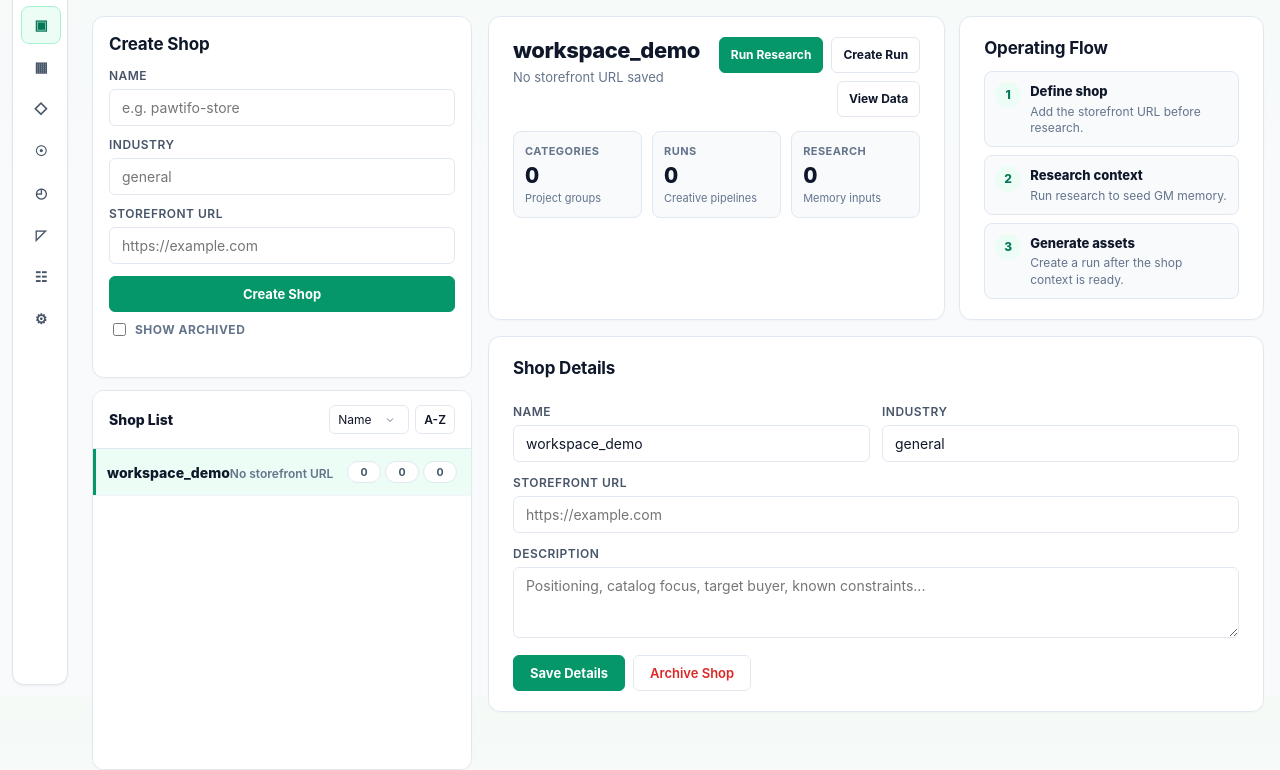
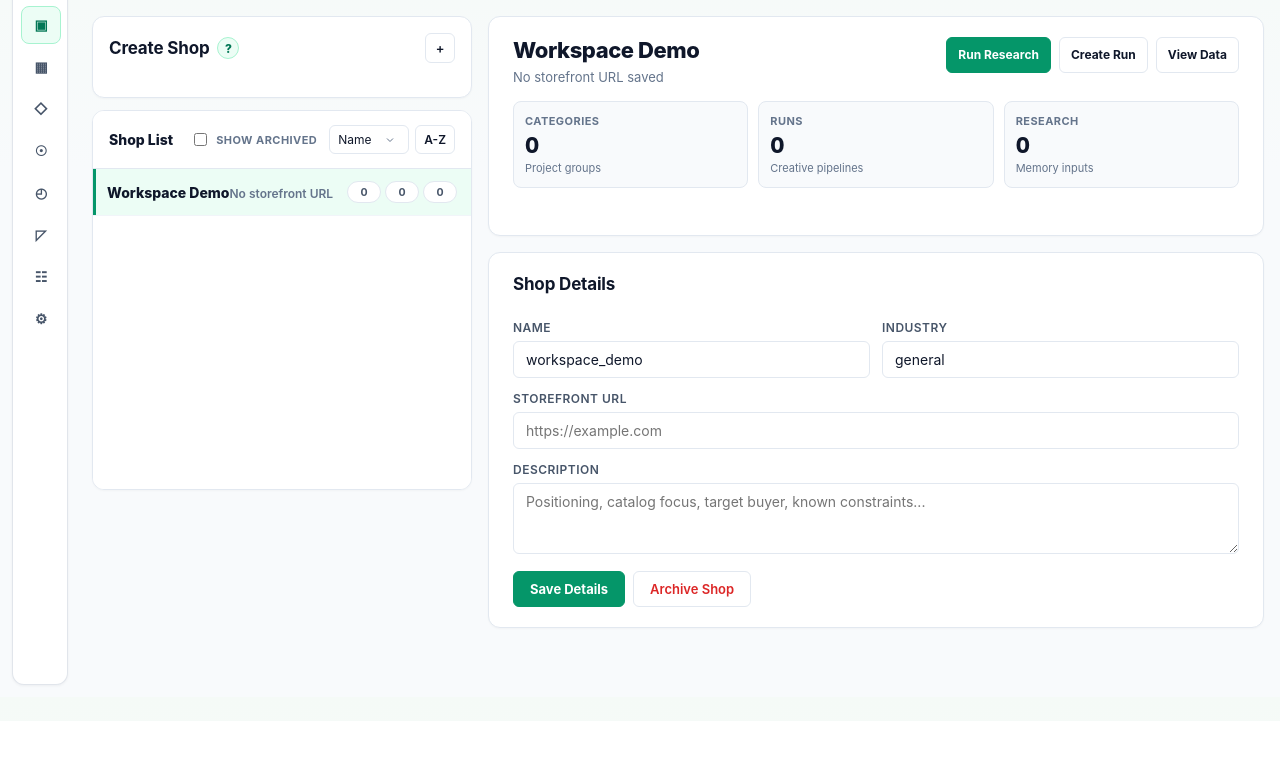
Before and after one commit to xysterical/crispy, a FastAPI app: page /dashboard/shops in a window 1280 px wide. Shown: the part 103-873 px from the top of the page. After the commit the page ends 789 px from the top, so only its background shows below. Run offline with FastAPI, Linux system fonts and the light colour scheme; data comes from the database, SQL or seed files in the repository; data that the repository does not hold is empty; some libraries are stand-ins or nearby versions.

Commit message:
fix: refine shop dashboard layout

```diff
--- a/app/templates/shops.html
+++ b/app/templates/shops.html
@@ -8,10 +8,19 @@
   .shops-layout { display: grid; grid-template-columns: minmax(280px, 380px) minmax(0, 1fr); gap: 16px; align-items: start; }
   .shops-sidebar { display: grid; gap: 12px; position: sticky; top: 16px; }
   .shops-create-card { padding: 16px; }
+  .create-card-head { display: flex; justify-content: space-between; align-items: center; gap: 10px; }
+  .create-card-title { display: inline-flex; align-items: center; gap: 8px; }
+  .create-toggle { width: 30px; height: 30px; padding: 0; border-radius: var(--radius-sm); display: inline-grid; place-items: center; }
+  .create-body { margin-top: 12px; display: grid; gap: 10px; }
+  .shops-create-card.is-collapsed .create-body { display: none; }
+  .flow-help { position: relative; display: inline-flex; align-items: center; }
+  .flow-help-button { width: 22px; height: 22px; padding: 0; border-radius: 999px; display: inline-grid; place-items: center; color: var(--accent-dark); background: var(--green-50); border-color: var(--green-200); font-size: 12px; font-weight: 800; }
+  .flow-tooltip { position: absolute; left: 0; top: 28px; z-index: 20; width: 292px; padding: 12px; border: 1px solid var(--line); border-radius: var(--radius); background: #fff; box-shadow: var(--shadow-lg); opacity: 0; transform: translateY(-4px); pointer-events: none; transition: opacity 140ms ease, transform 140ms ease; }
+  .flow-help:hover .flow-tooltip, .flow-help:focus-within .flow-tooltip { opacity: 1; transform: translateY(0); pointer-events: auto; }
   .shops-list-card { padding: 0; overflow: hidden; }
   .shops-list-head { display: flex; justify-content: space-between; align-items: center; gap: 10px; padding: 14px 16px; border-bottom: 1px solid var(--line); background: #fff; }
   .shops-list-title { font-size: 14px; font-weight: 760; }
-  .shops-list-tools { display: flex; gap: 6px; align-items: center; }
+  .shops-list-tools { display: flex; gap: 6px; align-items: center; flex-wrap: wrap; justify-content: flex-end; }
   .shops-list-tools select, .shops-list-tools button { width: auto; min-width: 0; padding: 6px 8px; font-size: 12px; }
   .shops-list { max-height: calc(100vh - 280px); min-height: 320px; overflow: auto; background: #fff; }
   .shop-list-item { width: 100%; display: grid; grid-template-columns: minmax(0, 1fr) auto; gap: 10px; align-items: center; padding: 12px 14px; border: 0; border-bottom: 1px solid var(--line-light); border-radius: 0; text-align: left; background: #fff; }
@@ -22,7 +31,7 @@
   .shop-count-stack { display: flex; gap: 4px; flex-wrap: wrap; justify-content: flex-end; }
   .shop-count-chip { min-width: 34px; padding: 3px 6px; border: 1px solid var(--line); border-radius: 999px; background: #fff; color: var(--text-secondary); font-size: 11px; font-weight: 700; text-align: center; font-variant-numeric: tabular-nums; }
   .shops-workspace { display: grid; gap: 16px; }
-  .shop-detail-top { display: grid; grid-template-columns: minmax(0, 1.2fr) minmax(240px, 0.8fr); gap: 14px; align-items: stretch; }
+  .shop-detail-top { display: block; }
   .shop-profile-card { min-height: 220px; }
   .shop-profile-head { display: flex; justify-content: space-between; gap: 12px; align-items: flex-start; margin-bottom: 14px; }
   .shop-profile-title { font-size: 22px; font-weight: 820; letter-spacing: -0.02em; line-height: 1.2; }
@@ -37,7 +46,6 @@
   .metric-label { color: var(--muted); font-size: 11px; font-weight: 740; text-transform: uppercase; letter-spacing: 0.04em; }
   .metric-value { margin-top: 4px; font-size: 22px; line-height: 1; font-weight: 820; font-variant-numeric: tabular-nums; }
   .metric-note { margin-top: 4px; color: var(--muted); font-size: 11px; }
-  .workflow-card { background: #fff; }
   .workflow-list { display: grid; gap: 8px; }
   .workflow-item { display: grid; grid-template-columns: 26px minmax(0, 1fr); gap: 9px; align-items: start; padding: 10px; border: 1px solid var(--line); border-radius: var(--radius); background: var(--gray-50); }
   .workflow-index { width: 26px; height: 26px; display: grid; place-items: center; border-radius: 999px; background: var(--green-50); color: var(--accent-dark); font-size: 12px; font-weight: 800; }
@@ -53,7 +61,7 @@
   .shop-status-line.error { color: var(--danger); }
   .empty-shop-state { min-height: 420px; display: grid; place-items: center; text-align: center; color: var(--muted); }
   .empty-shop-state strong { display: block; color: var(--text); font-size: 16px; margin-bottom: 4px; }
-  .archived-toggle { display: inline-flex; align-items: center; gap: 6px; margin-top: 8px; color: var(--muted); font-size: 12px; font-weight: 650; }
+  .archived-toggle { display: inline-flex; align-items: center; gap: 6px; margin: 0 6px 0 0; color: var(--muted); font-size: 11px; font-weight: 700; text-transform: uppercase; letter-spacing: 0.04em; white-space: nowrap; }
   .archived-toggle input { width: auto; }
   @media (max-width: 980px) {
     .shops-layout, .shop-detail-top, .shop-edit-grid { grid-template-columns: 1fr; }
@@ -86,19 +94,29 @@
 
     <div class="shops-layout">
       <aside class="shops-sidebar">
-        <section class="card shops-create-card">
-          <h2>Create Shop</h2>
-          <div class="row">
+        <section class="card shops-create-card" id="create-shop-card">
+          <div class="create-card-head">
+            <div class="create-card-title">
+              <h2 style="margin-bottom:0;">Create Shop</h2>
+              <span class="flow-help">
+                <button class="flow-help-button" type="button" aria-label="Shop workflow help">?</button>
+                <span class="flow-tooltip" role="tooltip">
+                  <span class="workflow-list">
+                    <span class="workflow-item"><span class="workflow-index">1</span><span><span class="workflow-title">Define shop</span><span class="workflow-copy">Save the storefront URL and industry before research.</span></span></span>
+                    <span class="workflow-item"><span class="workflow-index">2</span><span><span class="workflow-title">Research context</span><span class="workflow-copy">Run research to seed GM memory.</span></span></span>
+                    <span class="workflow-item"><span class="workflow-index">3</span><span><span class="workflow-title">Generate assets</span><span class="workflow-copy">Create runs from the selected shop context.</span></span></span>
+                  </span>
+                </span>
+              </span>
+            </div>
+            <button class="create-toggle" id="create-shop-toggle" type="button" onclick="toggleCreateShop()" aria-expanded="true" aria-controls="create-shop-body">-</button>
+          </div>
+          <div class="create-body" id="create-shop-body">
             <div><label>Name</label><input id="new-shop-name" placeholder="e.g. pawtifo-store" /></div>
+            <div><label>Industry</label><input id="new-shop-industry" placeholder="general" /></div>
+            <div><label>Storefront URL</label><input id="new-shop-url" type="url" placeholder="https://example.com" /></div>
+            <button class="primary" id="btn-create-shop" type="button" onclick="createShop()" style="width:100%;">Create Shop</button>
           </div>
-          <div class="row" style="margin-top:10px;">
-            <div><label>Industry</label><input id="new-shop-industry" placeholder="general" /></div>
-          </div>
-          <div class="row" style="margin-top:10px;">
-            <div><label>Storefront URL</label><input id="new-shop-url" type="url" placeholder="https://example.com" /></div>
-          </div>
-          <button class="primary" id="btn-create-shop" type="button" onclick="createShop()" style="width:100%;margin-top:12px;">Create Shop</button>
-          <label class="archived-toggle"><input id="include-archived" type="checkbox" onchange="loadShops()" /> Show archived</label>
           <div id="create-status" class="shop-status-line"></div>
         </section>
 
@@ -106,6 +124,7 @@
           <div class="shops-list-head">
             <div class="shops-list-title">Shop List</div>
             <div class="shops-list-tools">
+              <label class="archived-toggle"><input id="include-archived" type="checkbox" onchange="loadShops()" /> Show archived</label>
               <select id="shop-sort-key" onchange="renderShopList()">
                 <option value="name">Name</option>
                 <option value="run_count">Runs</option>
@@ -161,6 +180,17 @@
       el.className = "shop-status-line" + (tone ? " " + tone : "");
     }
 
+    function displayShopName(name) {
+      const raw = String(name || "").trim();
+      if (!raw) return "";
+      if (!/[-_]/.test(raw)) return raw;
+      return raw
+        .split(/[-_]+/)
+        .filter(Boolean)
+        .map(part => part.length <= 3 ? part.toUpperCase() : part.charAt(0).toUpperCase() + part.slice(1))
+        .join(" ");
+    }
+
     function selectedShop() {
       return shops.find(shop => shop.id === selectedShopId) || null;
     }
@@ -198,6 +228,7 @@
       if (!selectedShopId || !shops.some(shop => shop.id === selectedShopId)) {
         selectedShopId = shops.length ? shops[0].id : "";
       }
+      setCreateCollapsed(shops.length > 0);
       renderShopList();
       renderShopWorkspace();
     }
@@ -214,7 +245,7 @@
         const active = shop.id === selectedShopId ? " active" : "";
         const archived = shop.archived_at ? " · archived" : "";
         return '<button type="button" class="shop-list-item' + active + '" data-shop-id="' + escAttr(shop.id) + '">'
-          + '<span><span class="shop-list-name">' + escHtml(shop.name) + '</span>'
+          + '<span><span class="shop-list-name">' + escHtml(displayShopName(shop.name)) + '</span>'
           + '<span class="shop-list-meta">' + escHtml(shop.store_url || "No storefront URL") + archived + '</span></span>'
           + '<span class="shop-count-stack">'
           + '<span class="shop-count-chip" title="Categories">' + Number(shop.category_count || 0) + '</span>'
@@ -241,10 +272,9 @@
       const archiveLabel = shop.archived_at ? "Restore" : "Archive";
       const archiveClass = shop.archived_at ? "" : "danger-text";
       workspace.innerHTML = ''
-        + '<div class="shop-detail-top">'
         + '<section class="card shop-profile-card">'
         + '<div class="shop-profile-head">'
-        + '<div><div class="shop-profile-title">' + escHtml(shop.name) + '</div>'
+        + '<div><div class="shop-profile-title">' + escHtml(displayShopName(shop.name)) + '</div>'
         + '<div class="shop-profile-url">' + escHtml(shop.store_url || "No storefront URL saved") + '</div></div>'
         + '<div class="shop-profile-actions">'
         + '<a class="primary-link" href="/dashboard/research?shop_id=' + escAttr(shop.id) + '">Run Research</a>'
@@ -256,11 +286,6 @@
         + metricBox("Runs", shop.run_count, "Creative pipelines")
         + metricBox("Research", shop.analysis_count, "Memory inputs")
         + '</div></section>'
-        + '<section class="card workflow-card"><h2>Operating Flow</h2><div class="workflow-list">'
-        + workflowItem("1", "Define shop", shop.store_url ? "Storefront URL and industry are ready." : "Add the storefront URL before research.")
-        + workflowItem("2", "Research context", Number(shop.analysis_count || 0) ? "Research memory exists for planning." : "Run research to seed GM memory.")
-        + workflowItem("3", "Generate assets", Number(shop.run_count || 0) ? "Runs exist for this shop." : "Create a run after the shop context is ready.")
-        + '</div></section></div>'
         + '<section class="card shop-edit-card"><h2>Shop Details</h2>'
         + '<div class="shop-edit-grid">'
         + '<div><label>Name</label><input id="edit-shop-name" value="' + escAttr(shop.name) + '" /></div>'
@@ -278,8 +303,18 @@
       return '<div class="metric-box"><div class="metric-label">' + escHtml(label) + '</div><div class="metric-value">' + Number(value || 0) + '</div><div class="metric-note">' + escHtml(note) + '</div></div>';
     }
 
-    function workflowItem(index, title, copy) {
-      return '<div class="workflow-item"><div class="workflow-index">' + escHtml(index) + '</div><div><div class="workflow-title">' + escHtml(title) + '</div><div class="workflow-copy">' + escHtml(copy) + '</div></div></div>';
+    function setCreateCollapsed(collapsed) {
+      const card = document.getElementById("create-shop-card");
+      const toggle = document.getElementById("create-shop-toggle");
+      if (!card || !toggle) return;
+      card.classList.toggle("is-collapsed", collapsed);
+      toggle.textContent = collapsed ? "+" : "-";
+      toggle.setAttribute("aria-expanded", collapsed ? "false" : "true");
+    }
+
+    function toggleCreateShop() {
+      const card = document.getElementById("create-shop-card");
+      setCreateCollapsed(!card.classList.contains("is-collapsed"));
     }
 
     async function createShop() {
@@ -303,7 +338,7 @@
         document.getElementById("new-shop-url").value = "";
         selectedShopId = created.id;
         await loadShops();
-        setStatus("create-status", "Created " + created.name + ".", "ok");
+        setStatus("create-status", "Created " + displayShopName(created.name) + ".", "ok");
       } catch (err) {
         setStatus("create-status", "Could not create shop: " + err.message, "error");
       } finally {
```
Also changed, not shown: tests/test_shop_workspace.py (+6 -1 lines).
